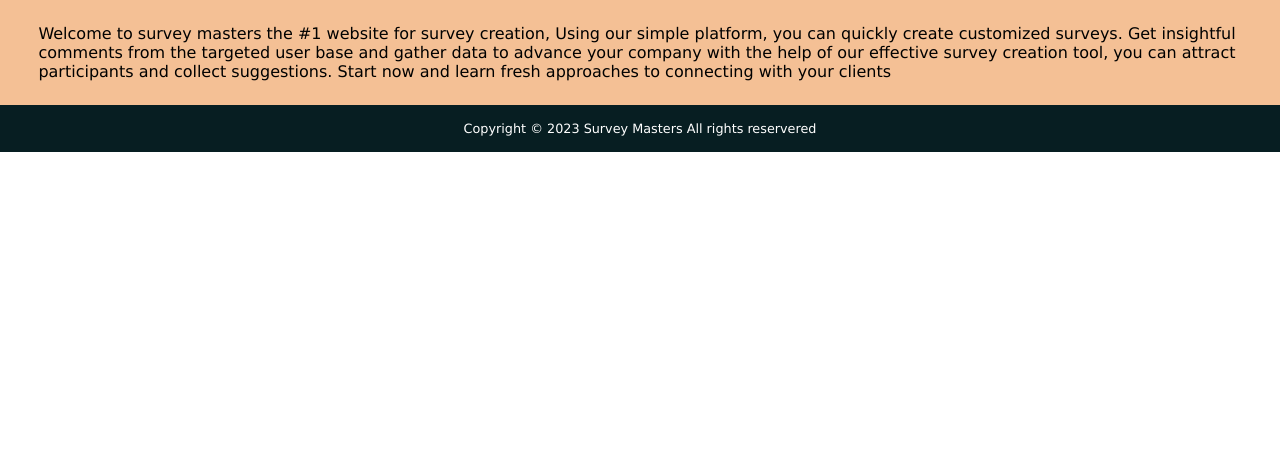
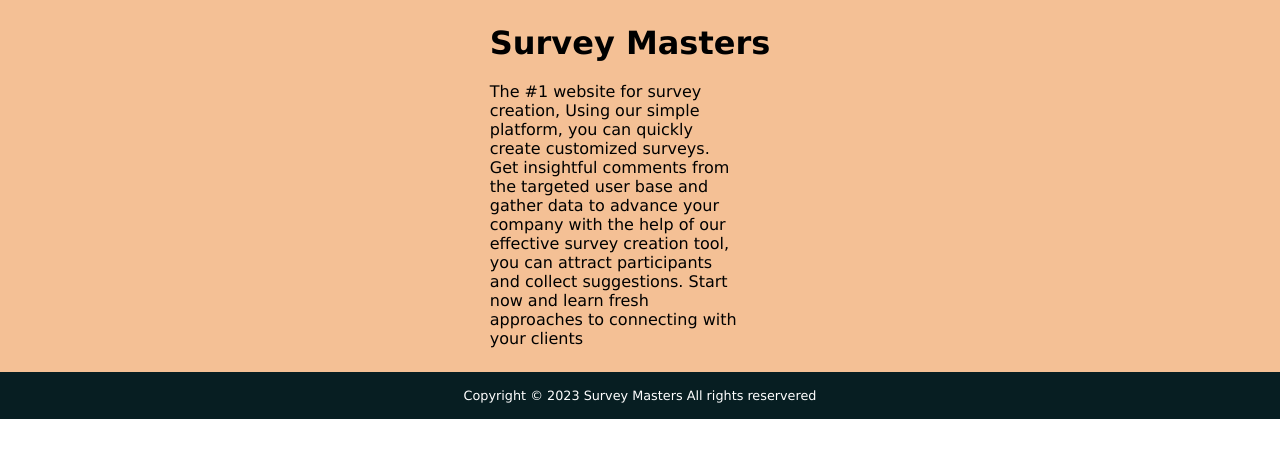
Before and after one commit to khaled-aldasouki/iste240project, a PHP site: page / in a window 1280 px wide. Shown: the part 72-530 px from the top of the page. Run offline with PHP 8.4, Linux system fonts and the light colour scheme.

Commit message:
grid added
Added grid for index page

```diff
--- a/assets/css/style.css
+++ b/assets/css/style.css
@@ -16,6 +16,25 @@ main{
     background-color: var(--peach-crayola);
     padding: 3vh 3vw;
 }
+
+.main_grid {
+    display: grid;
+    grid-template-columns: fit-content(250px) fit-content(250px) fit-content(200px);
+    grid-column-gap: 20px;
+    grid-row-gap: 20px;
+    justify-content: center;
+    }
+
+    .main_h1 {
+        grid-area: 1 / 1 / 2 / 3;
+        text-align: left;
+    }
+    .main_p {
+        grid-area: 2 / 1 / 3 / 2;
+        text-align: left;
+    }
+    .main_img { grid-area: 2 / 2 / 3 / 3; }
+
 #heading{
     display: flex;
     flex-direction: column;
--- a/index.html
+++ b/index.html
@@ -20,14 +20,26 @@
         </header>
 
         <main>
+            <div class="main_grid">
+                <div class="main_h1">
+                    <h1>Survey Masters</h1>
+                </div>
+
+                <div class="main_p">
                     <p>
-                Welcome to survey masters the #1 website for survey creation, Using our simple platform,
+                        The #1 website for survey creation, Using our simple platform,
                         you can quickly create customized surveys. Get insightful comments from the targeted user base and
                         gather data to advance your company with the help of our effective survey creation tool,
                         you can attract participants and collect suggestions.
                         Start now and learn fresh approaches to connecting with your clients
                     </p>
+                </div>
 
+                <div class="main_img">
+                    <img src="" alt="">
+                </div>
+
+            </div>
         </main>
 
         <footer>
```
Lines whose indentation alone changed are shown as unchanged.
